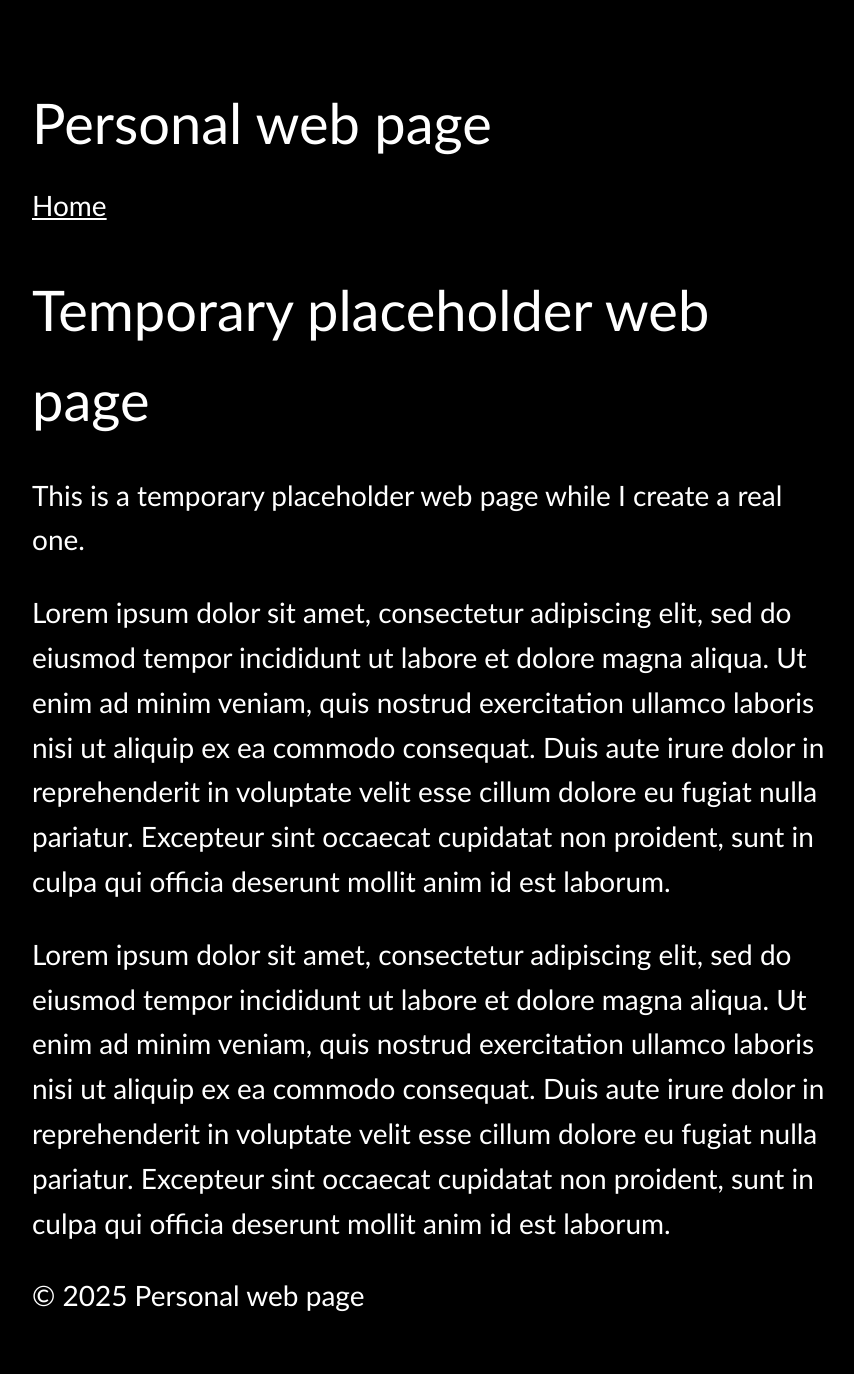
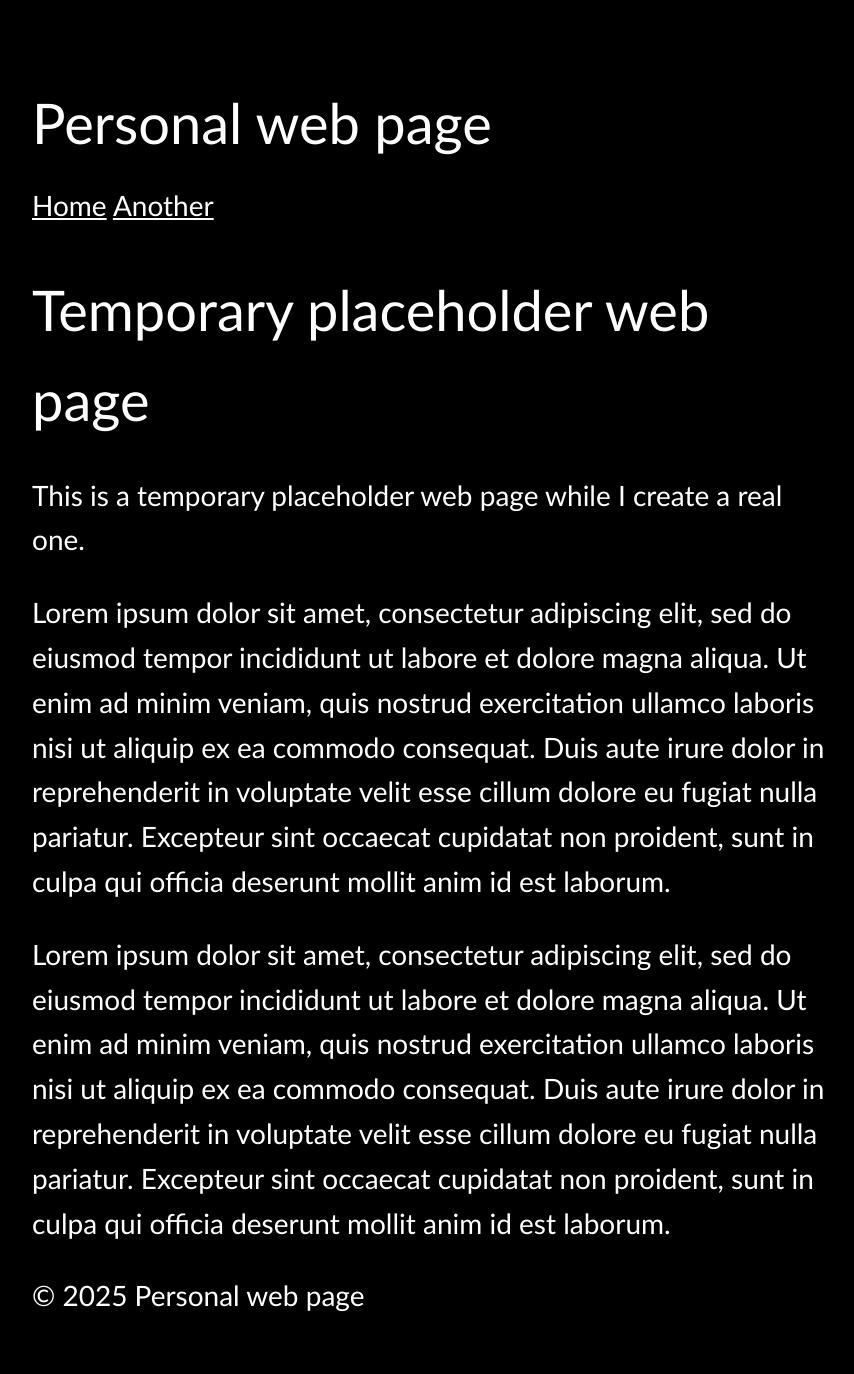
Before and after one commit to jhwatrous/jhwatrous.github.io, a Jekyll site: the page built from index.md, in a window 1280 px wide. Shown: the whole page, without its empty margins (208-1062 px from the left). Built offline with Jekyll 4.4.1, drawn with Linux system fonts in a browser that asks for light colours.

Commit message:
Adding navigation.

```diff
--- a/_layouts/default.html
+++ b/_layouts/default.html
@@ -12,6 +12,7 @@
       <h1>{{ site.title }}</h1>
       <nav>
         <a href="{{ '/' | relative_url }}">Home</a>
+	<a href="{{ '/Another.html' | relative_url }}">Another</a>
       </nav>
     </header>
 
```
